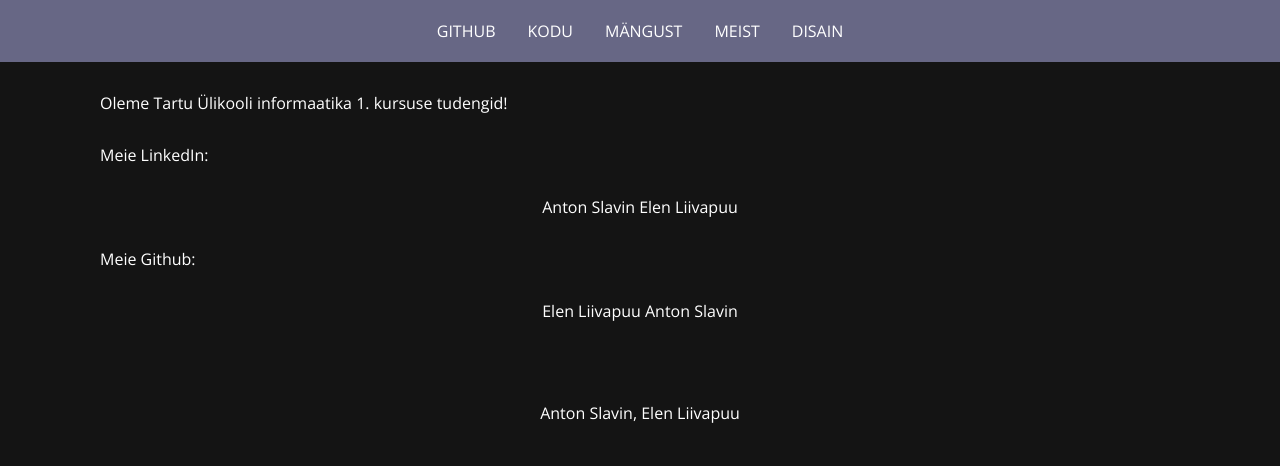
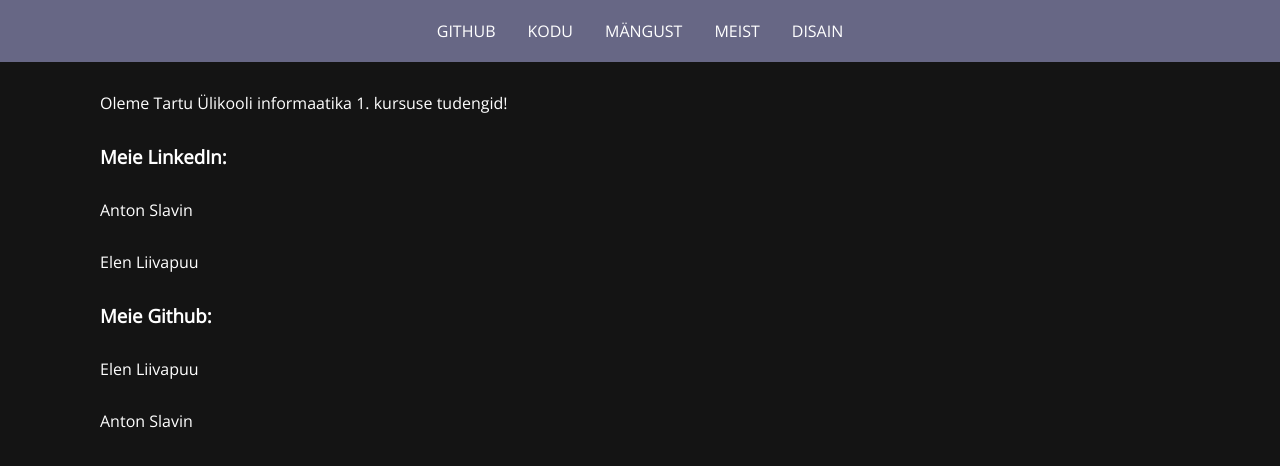
Before and after one commit to elenliivapuu/veebilehe-projekt, a plain HTML site: page meist/index.html in a window 1280 px wide. Shown: the part 86-552 px from the top of the page. Drawn offline with nearby package versions, Linux system fonts and the light colour scheme.

Commit message:
Edit some CSS formatting

```diff
--- a/css/main.css
+++ b/css/main.css
@@ -84,7 +84,7 @@ main p {
     text-align: left;
 }
 
-h2 {
+h2, h3 {
     text-align: left;
 }
 
--- a/meist/index.html
+++ b/meist/index.html
@@ -22,17 +22,14 @@
     <div class="wrapper">
         <main>
             <p>Oleme Tartu Ülikooli informaatika 1. kursuse tudengid!</p>
-            <p>Meie LinkedIn:</p>
-            <a href="https://www.linkedin.com/in/anton-slavin/">Anton Slavin</a>
-            <a href="https://www.linkedin.com/in/elen-liivapuu-8a0ab9196/">Elen Liivapuu</a>
-            <p>Meie Github:</p>
-            <a href="https://github.com/elenliivapuu">Elen Liivapuu</a>
-            <a href="https://github.com/toshkeen">Anton Slavin</a>
+            <h3>Meie LinkedIn:</h3>
+            <p><a href="https://www.linkedin.com/in/anton-slavin/">Anton Slavin</a></p>
+            <p><a href="https://www.linkedin.com/in/elen-liivapuu-8a0ab9196/">Elen Liivapuu</a></p>
+            <h3>Meie Github:</h3>
+            <p><a href="https://github.com/elenliivapuu">Elen Liivapuu</a></p>
+            <p><a href="https://github.com/toshkeen">Anton Slavin</a></p>
         </main>
     </div>
-    <footer>
-        <p>Anton Slavin, Elen Liivapuu</p>
-    </footer>
     <script src="../js/script.js"></script>
 </body>
 </html>
```
